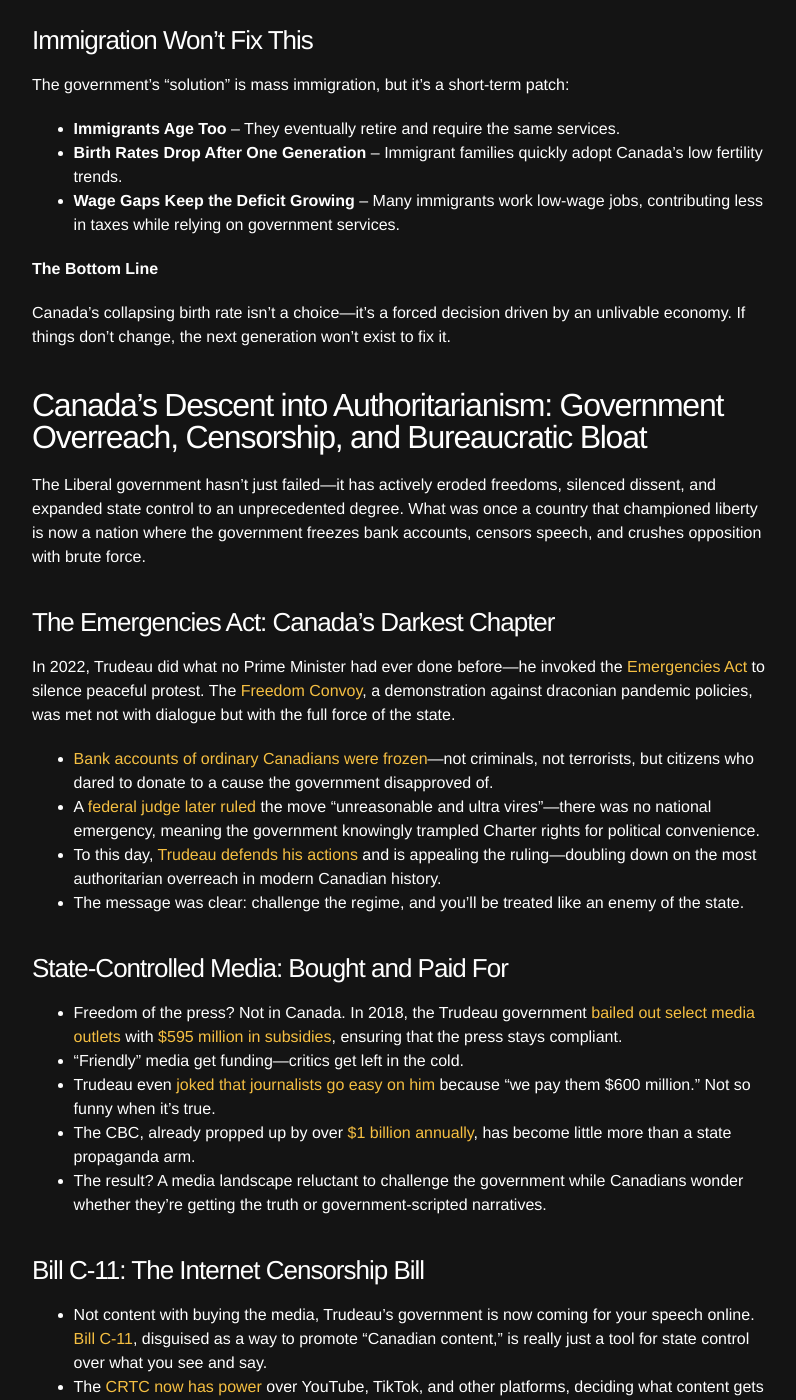
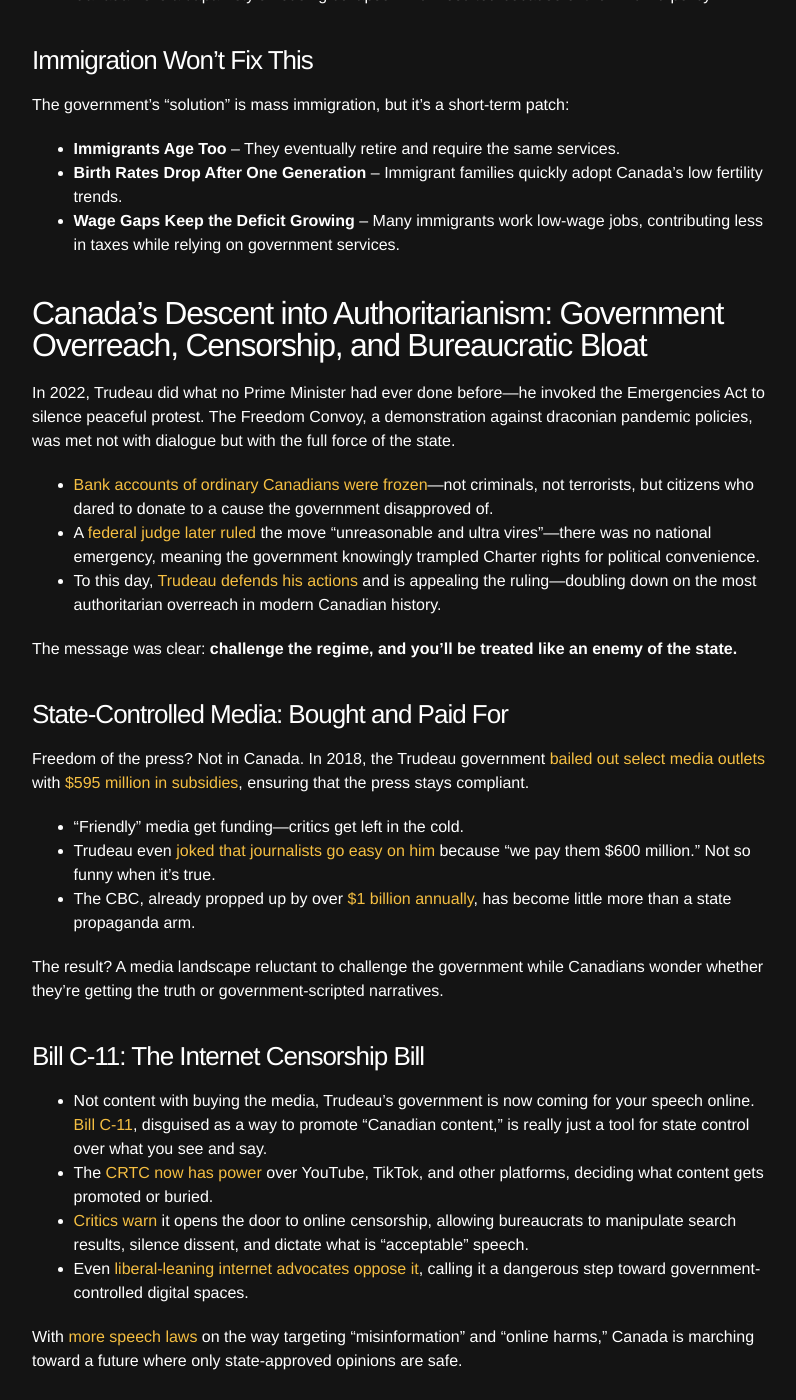
Before and after one commit to spenriche/spenriche.github.io, a Jekyll site: the page built from _posts/2025-2-8-canada-decline.md, in a window 1280 px wide and 1400 px high, scrolled down 13952 px. Shown: the whole window, without its empty margins (238-1034 px from the left). Built offline with Jekyll 4.4.1, drawn with Linux system fonts in a browser that asks for light colours.

Commit message:
continuing transfer posts

```diff
--- a/_posts/2025-2-8-canada-decline.md
+++ b/_posts/2025-2-8-canada-decline.md
@@ -191,7 +191,8 @@ Nothing reflects Canada's waning economic clout more than the collapsing value o
 - A weaker dollar erodes purchasing power, making everything from groceries to vacations more expensive.
 - Imported goods—especially food and electronics—now cost significantly more, hammering Canadian households already struggling with inflation.
 - International markets see Canada as a fiscal dumpster fire, which is why our currency is tanking.
-- This is what happens when a government prioritizes ideology over economic reality.
+
+This is what happens when a government prioritizes ideology over economic reality.
 
 ![Alt text](/assets/images/canada/loonie.PNG)
 
@@ -287,29 +288,26 @@ The government's "solution" is mass immigration, but it's a short-term patch:
 - **Birth Rates Drop After One Generation** – Immigrant families quickly adopt Canada's low fertility trends.
 - **Wage Gaps Keep the Deficit Growing** – Many immigrants work low-wage jobs, contributing less in taxes while relying on government services.
 
-**The Bottom Line**
-
-Canada's collapsing birth rate isn't a choice—it's a forced decision driven by an unlivable economy. If things don't change, the next generation won't exist to fix it.
 
 ## Canada's Descent into Authoritarianism: Government Overreach, Censorship, and Bureaucratic Bloat
 
-The Liberal government hasn't just failed—it has actively eroded freedoms, silenced dissent, and expanded state control to an unprecedented degree. What was once a country that championed liberty is now a nation where the government freezes bank accounts, censors speech, and crushes opposition with brute force.
-
-### The Emergencies Act: Canada's Darkest Chapter
-In 2022, Trudeau did what no Prime Minister had ever done before—he invoked the [Emergencies Act](https://www.justice.gc.ca/eng/csj-sjc/emergencies-urgences.html) to silence peaceful protest. The [Freedom Convoy](https://www.cbc.ca/news/politics/emergencies-act-inquiry-report-1.6780051), a demonstration against draconian pandemic policies, was met not with dialogue but with the full force of the state.
+In 2022, Trudeau did what no Prime Minister had ever done before—he invoked the Emergencies Act to silence peaceful protest. The Freedom Convoy, a demonstration against draconian pandemic policies, was met not with dialogue but with the full force of the state.
 
 - [Bank accounts of ordinary Canadians were frozen](https://www.ctvnews.ca/politics/at-least-76-financial-accounts-frozen-since-emergencies-act-invoked-1.5788435)—not criminals, not terrorists, but citizens who dared to donate to a cause the government disapproved of.
 - A [federal judge later ruled](https://www.cbc.ca/news/politics/emergencies-act-federal-court-ruling-1.7093594) the move "unreasonable and ultra vires"—there was no national emergency, meaning the government knowingly trampled Charter rights for political convenience.
 - To this day, [Trudeau defends his actions](https://www.theglobeandmail.com/politics/article-trudeau-emergencies-act-ruling-appeal/) and is appealing the ruling—doubling down on the most authoritarian overreach in modern Canadian history.
-- The message was clear: challenge the regime, and you'll be treated like an enemy of the state.
+
+The message was clear: **challenge the regime, and you'll be treated like an enemy of the state.**
 
 ### State-Controlled Media: Bought and Paid For
 
-- Freedom of the press? Not in Canada. In 2018, the Trudeau government [bailed out select media outlets](https://www.canada.ca/en/canadian-heritage/services/funding/canadian-periodical-fund.html) with [$595 million in subsidies](https://www.cbc.ca/news/politics/journalists-question-media-bailout-1.5147761), ensuring that the press stays compliant.
+Freedom of the press? Not in Canada. In 2018, the Trudeau government [bailed out select media outlets](https://www.canada.ca/en/canadian-heritage/services/funding/canadian-periodical-fund.html) with [$595 million in subsidies](https://www.cbc.ca/news/politics/journalists-question-media-bailout-1.5147761), ensuring that the press stays compliant.
+
 - "Friendly" media get funding—critics get left in the cold.
 - Trudeau even [joked that journalists go easy on him](https://www.youtube.com/watch?v=SpY9vJuLmxU) because "we pay them $600 million." Not so funny when it's true.
 - The CBC, already propped up by over [$1 billion annually](https://www.cbc.ca/news/canada/toronto/cbc-subsidy-1.6668889), has become little more than a state propaganda arm.
-- The result? A media landscape reluctant to challenge the government while Canadians wonder whether they're getting the truth or government-scripted narratives.
+
+The result? A media landscape reluctant to challenge the government while Canadians wonder whether they're getting the truth or government-scripted narratives.
 
 ### Bill C-11: The Internet Censorship Bill
 
@@ -317,7 +315,8 @@ In 2022, Trudeau did what no Prime Minister had ever done before—he invoked th
 - The [CRTC now has power](https://crtc.gc.ca/eng/internet/) over YouTube, TikTok, and other platforms, deciding what content gets promoted or buried.
 - [Critics warn](https://openmedia.org/article/item/bill-c-11-will-harm-canadian-digital-creators) it opens the door to online censorship, allowing bureaucrats to manipulate search results, silence dissent, and dictate what is "acceptable" speech.
 - Even [liberal-leaning internet advocates oppose it](https://www.michaelgeist.ca/2022/06/bill-c-11-risks-undermining-canadas-creator-economy-and-its-international-trade-obligations/), calling it a dangerous step toward government-controlled digital spaces.
-- With [more speech laws](https://www.canada.ca/en/canadian-heritage/campaigns/harmful-online-content.html) on the way targeting "misinformation" and "online harms," Canada is marching toward a future where only state-approved opinions are safe.
+
+With [more speech laws](https://www.canada.ca/en/canadian-heritage/campaigns/harmful-online-content.html) on the way targeting "misinformation" and "online harms," Canada is marching toward a future where only state-approved opinions are safe.
 
 ### Bureaucratic Bloat: The Ever-Expanding Nanny State
 
```
